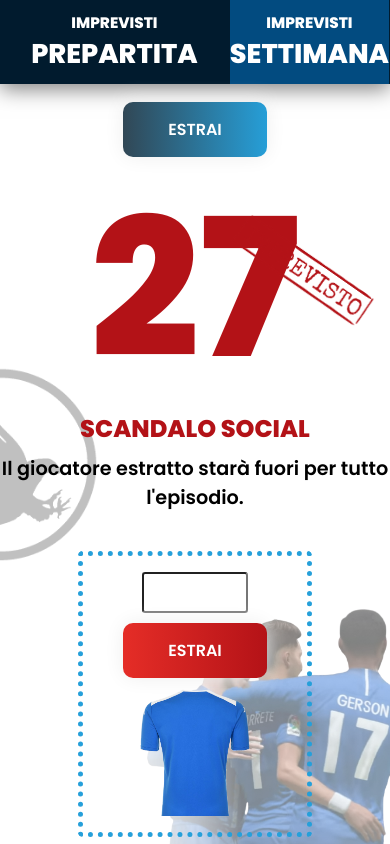
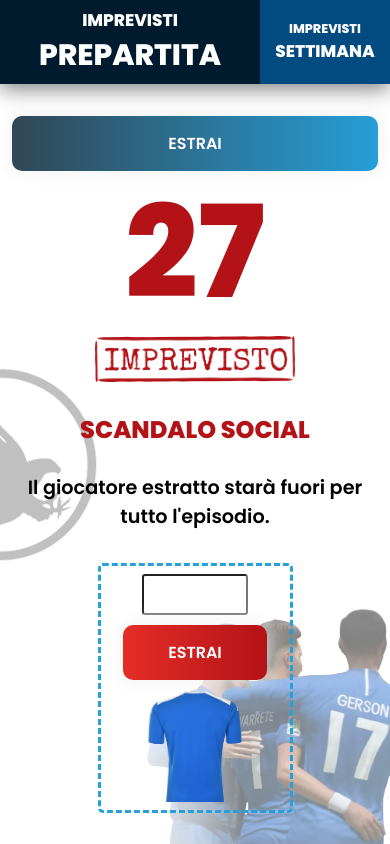
Before and after one commit to tgalex75/ImprevistiFalco, a React (Create React App) app: page / in a window 390 px wide. Built offline with nearby package versions, Linux system fonts and the light colour scheme.

Commit message:
v0.6
RC 2.0

```diff
--- a/src/App.js
+++ b/src/App.js
@@ -29,7 +29,7 @@ export default function App() {
     }
 
     return (
-        <>
+        <div className="main-container">
             <Header
                 selectMainPrepartita={selectMainPrepartita}
                 selectMainSettimana={selectMainSettimana}
@@ -42,6 +42,6 @@ export default function App() {
                 imprev={imprev}
                 imprevSettim={imprevSettim}
             />
-        </>
+        </div>
     );
 }
--- a/src/Main.js
+++ b/src/Main.js
@@ -25,8 +25,6 @@ export default function Main(props) {
     let isImprev = props.imprev[randNumFixedIndex -1].isImprev
     let ultEstrazione = props.imprev[randNumFixedIndex -1].ultEstrazione
 
-    console.log(props.mainState)
-
     return (
         <main className="main">
 
@@ -35,7 +33,8 @@ export default function Main(props) {
             {props.mainState === "prepartita" && (
                 <div className="displayPrepartita">
                     <div className="btn-randNum" onClick={props.randNumBox}>ESTRAI</div>
-                    {props.randomNumber && <h2 className={isImprev ? "red-alert" : ""} id="randomNumber">{ranNumImprev}</h2>}
+                    <h2 className={isImprev ? "red-alert" : ""} id="randomNumber">{ranNumImprev}</h2>
+                    {ultEstrazione && <div className="img-impr"></div>}
                     <h3 className={isImprev ? "red-alert" : ""}>{title}</h3>
                     <p>{description}</p>
                     {ultEstrazione && <div className="ultEstrazione">
@@ -49,7 +48,6 @@ export default function Main(props) {
                             <div className="btn-player" onClick={chooseRandomPlayer}>ESTRAI</div>
                         </div>
                         <div className="randomPlayer">{extractedNumber}</div>
-                        <div className="img-impr"></div>
                     </div>}
                 </div>
             )}
--- a/src/index.css
+++ b/src/index.css
@@ -6,6 +6,10 @@
 
 body {
     font-family: "Poppins", sans-serif;
+}
+
+.main-container {
+    height: 100vh;
 }
 
 .header {
@@ -26,31 +30,37 @@ body {
     width: 50%;
     height: 100%;
     background-color: #024b80;
-    border-left: 1px solid #011b2e;
+/*     border-left: 1px solid #011b2e;
     border-right: 1px solid #011b2e;
-    display: flex;
+ */    display: flex;
     flex-direction: column;
     align-items: center;
     justify-content: center;
     cursor: pointer;
-    font-size: 2.5vh;
+    font-size: 1.5vh;
     transition: .6s;
+}
+
+#menu-prepartita > span,
+#menu-settimana > span {
+    font-size: 2vh;
 }
 
 #menu-prepartita.default,
 #menu-settimana.default {
     background-color: #e52d27;
-    width: 95%;
+    width: 100%;
+    font-size: 2vh;
+}
+
+#menu-prepartita.default > span,
+#menu-settimana.default > span {
+    font-size: 3.5vh;
 }
 
 #menu-prepartita:hover,
 #menu-settimana:hover {
     background-color: #011b2e;
-}
-
-#menu-prepartita > span,
-#menu-settimana > span {
-    font-size: 4vh;
 }
 
 /* MAIN SECTION */
@@ -84,8 +94,7 @@ body {
     );
 }
 .btn-randNum {
-    margin: 10px;
-    padding: 15px 45px;
+    padding: 30px 150px;
     text-align: center;
     text-transform: uppercase;
     transition: 0.5s;
@@ -107,28 +116,35 @@ body {
 #randomNumber {
     font-size: 12rem;
     font-weight: 800;
-    line-height: 1.2;
+    line-height: 1;
+}
+
+.img-impr {
+    width: 300px;
+    height: 69px;
+    background-image: url(../public/imprevisto_OR.png);
+    background-size: contain;
+    background-repeat: no-repeat;
 }
 
 .displayPrepartita > h3 {
-    font-size: 1.5em;
+    font-size: 2em;
 }
 
 .displayPrepartita > p {
-    font-size: 1.2em;
+    font-size: 1.7em;
     font-weight: 600;
+    padding: 0 5px;
 }
 
 .ultEstrazione {
-    margin-top: 2em;
     display: flex;
     align-items: center;
     justify-content: space-around;
-    width: 60vw;
-    border: 5px dotted #26a0da;
+    width: 50vw;
+    border: 5px dashed #26a0da;
     border-radius: 0.3em;
-    padding: 1em 0;
-    position: relative;
+    padding: .5em 0;
 }
 
 .ultEstrazione > .container {
@@ -182,25 +198,13 @@ body {
     display: flex;
     align-items: center;
     justify-content: center;
-    font-size: 2.8rem;
+    font-size: 3rem;
     font-weight: 600;
     background-image: url(../public/retro-shirt.png);
     background-size: cover;
     background-repeat: no-repeat;
     color: #fff;
     padding-bottom: .5em;
-}
-
-.img-impr {
-    background-image: url(../public/imprevisto_OR.png);
-    background-size: cover;
-    width: 300px;
-    height: 69px;
-    position: fixed;
-    top: 30%;
-    right: 3%;
-    transform: rotate(25deg);
-
 }
 
 .red-alert {
@@ -210,9 +214,23 @@ body {
 /* MEDIA QUERIES */
 
 @media (max-width: 768px) {
-    #menu-prepartita, #menu-settimana {font-size: 1.8vh;}
-    #menu-prepartita > span, #menu-settimana > span {font-size: 3.2vh;}
-    .ultEstrazione {flex-direction: column;}
-    .img-impr {top: 30%; width: 150px; height: 34px; transform: rotate(35deg)}
+    .btn-randNum {padding: 15px 40%;}
+    #randomNumber {
+        font-size: 8rem;
+        line-height: .8;
+    }
+    .img-impr {width: 200px; height: 50px;}
+    .displayPrepartita > h3 {
+        font-size: 1.5em;
+        line-height: 1;
+    }
+    .displayPrepartita > p {
+        font-size: 1.2em;
+    }
 
+    .ultEstrazione {flex-direction: column; border: 3px dashed #26a0da;
+    }
+    .randomPlayer {
+        height: 7rem;
+        width: 6rem;}
 }
```
